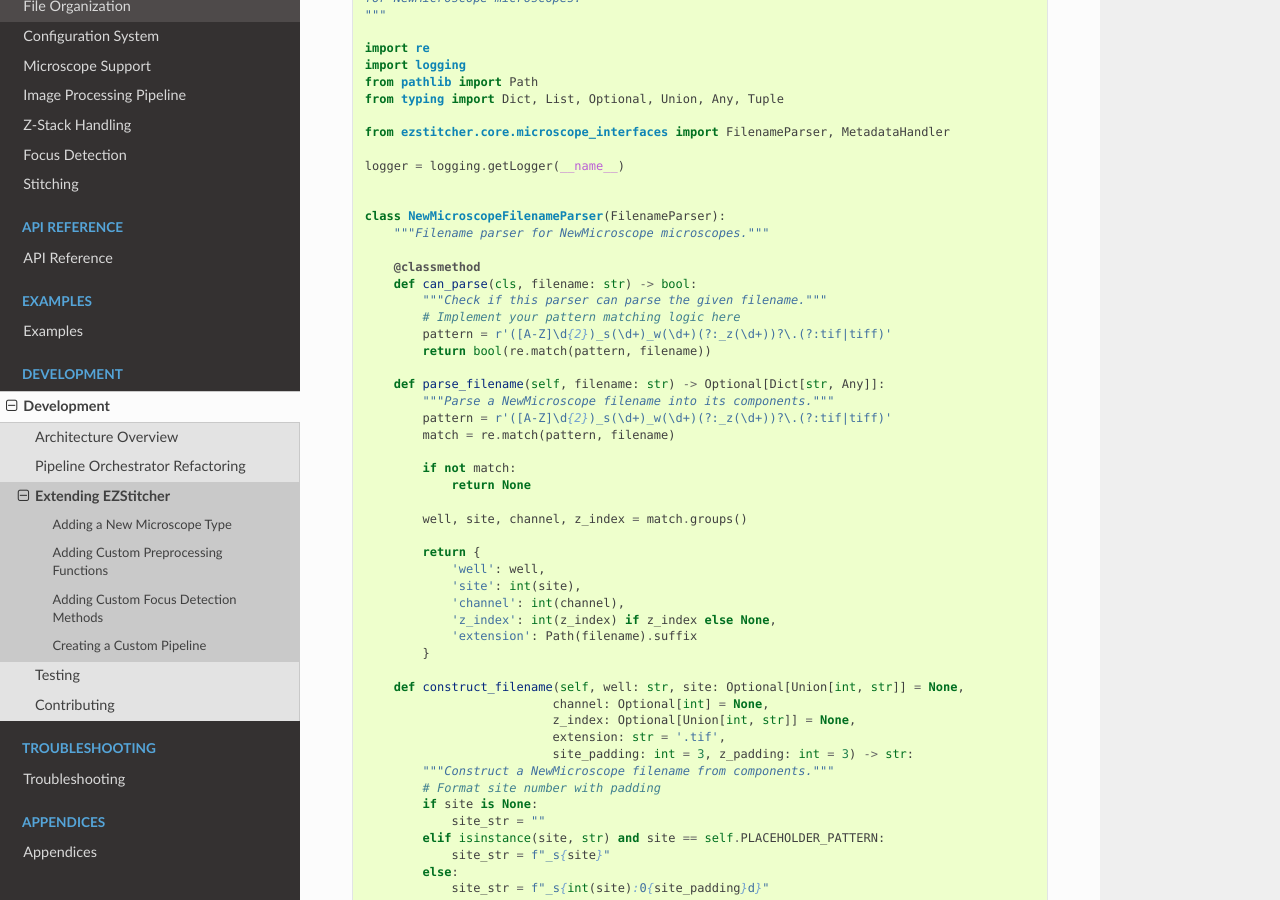
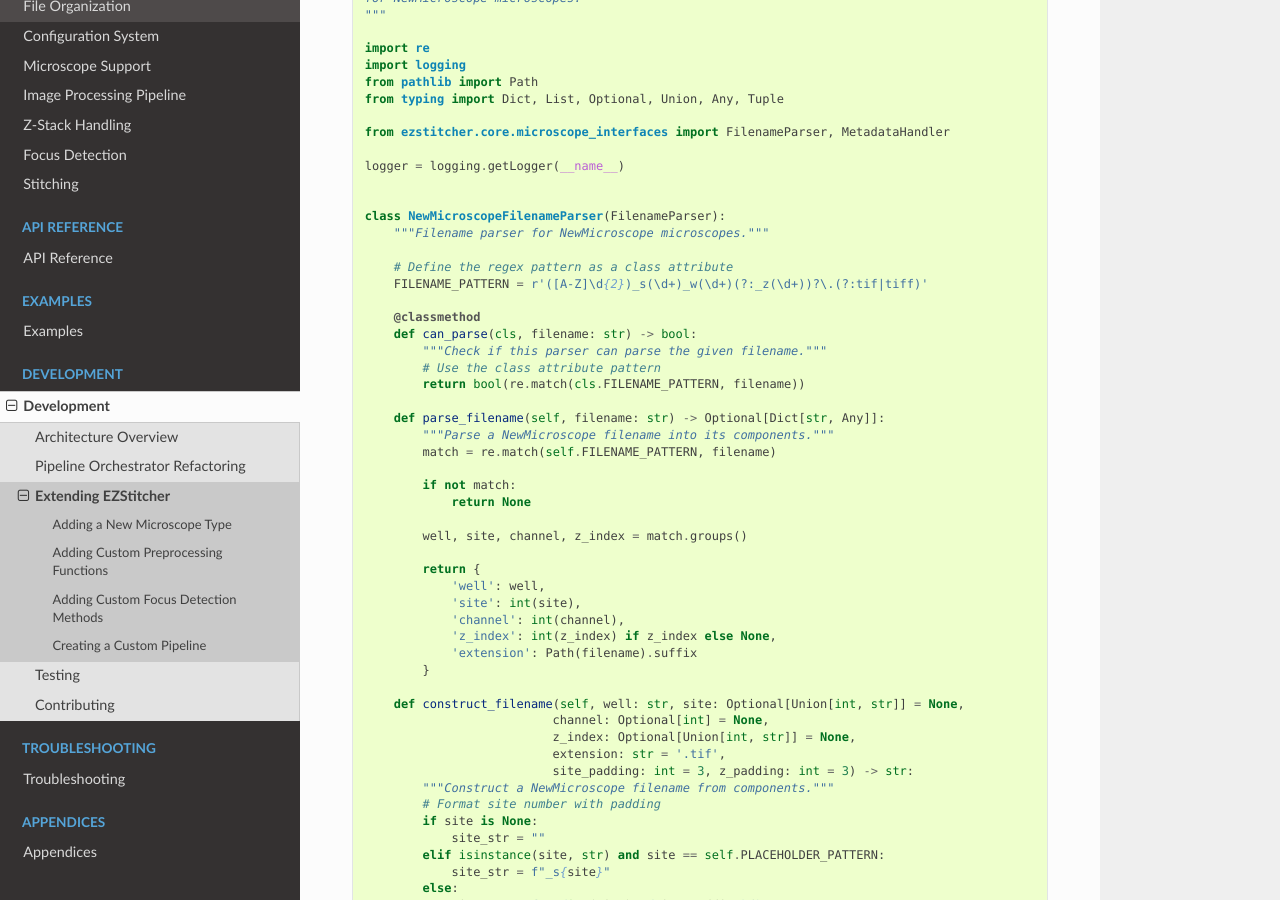
Before and after one commit to trissim/ezstitcher, a Sphinx documentation site: the page built from docs/source/development/extending.rst, in a window 1280 px wide and 900 px high, scrolled down 570 px. Built offline with Sphinx 7.4.7 and the Read the Docs theme 3.1.0, drawn with Linux system fonts in a browser that asks for light colours.

Commit message:
Improve NewMicroscopeFilenameParser example implementation
Modified the example implementation of NewMicroscopeFilenameParser in extending.rst to:
- Define the regex pattern as a class attribute (FILENAME_PATTERN) instead of repeating it in each method
- Update the can_parse and parse_filename methods to use this class attribute
- Follow best practices for code reuse and maintainability

This change demonstrates a better pattern for implementing new microscope parsers.

```diff
--- a/docs/source/development/extending.rst
+++ b/docs/source/development/extending.rst
@@ -36,17 +36,18 @@ Here's an example implementation:
     class NewMicroscopeFilenameParser(FilenameParser):
         """Filename parser for NewMicroscope microscopes."""
 
+        # Define the regex pattern as a class attribute
+        FILENAME_PATTERN = r'([A-Z]\d{2})_s(\d+)_w(\d+)(?:_z(\d+))?\.(?:tif|tiff)'
+
         @classmethod
         def can_parse(cls, filename: str) -> bool:
             """Check if this parser can parse the given filename."""
-            # Implement your pattern matching logic here
-            pattern = r'([A-Z]\d{2})_s(\d+)_w(\d+)(?:_z(\d+))?\.(?:tif|tiff)'
-            return bool(re.match(pattern, filename))
+            # Use the class attribute pattern
+            return bool(re.match(cls.FILENAME_PATTERN, filename))
 
         def parse_filename(self, filename: str) -> Optional[Dict[str, Any]]:
             """Parse a NewMicroscope filename into its components."""
-            pattern = r'([A-Z]\d{2})_s(\d+)_w(\d+)(?:_z(\d+))?\.(?:tif|tiff)'
-            match = re.match(pattern, filename)
+            match = re.match(self.FILENAME_PATTERN, filename)
 
             if not match:
                 return None
```
